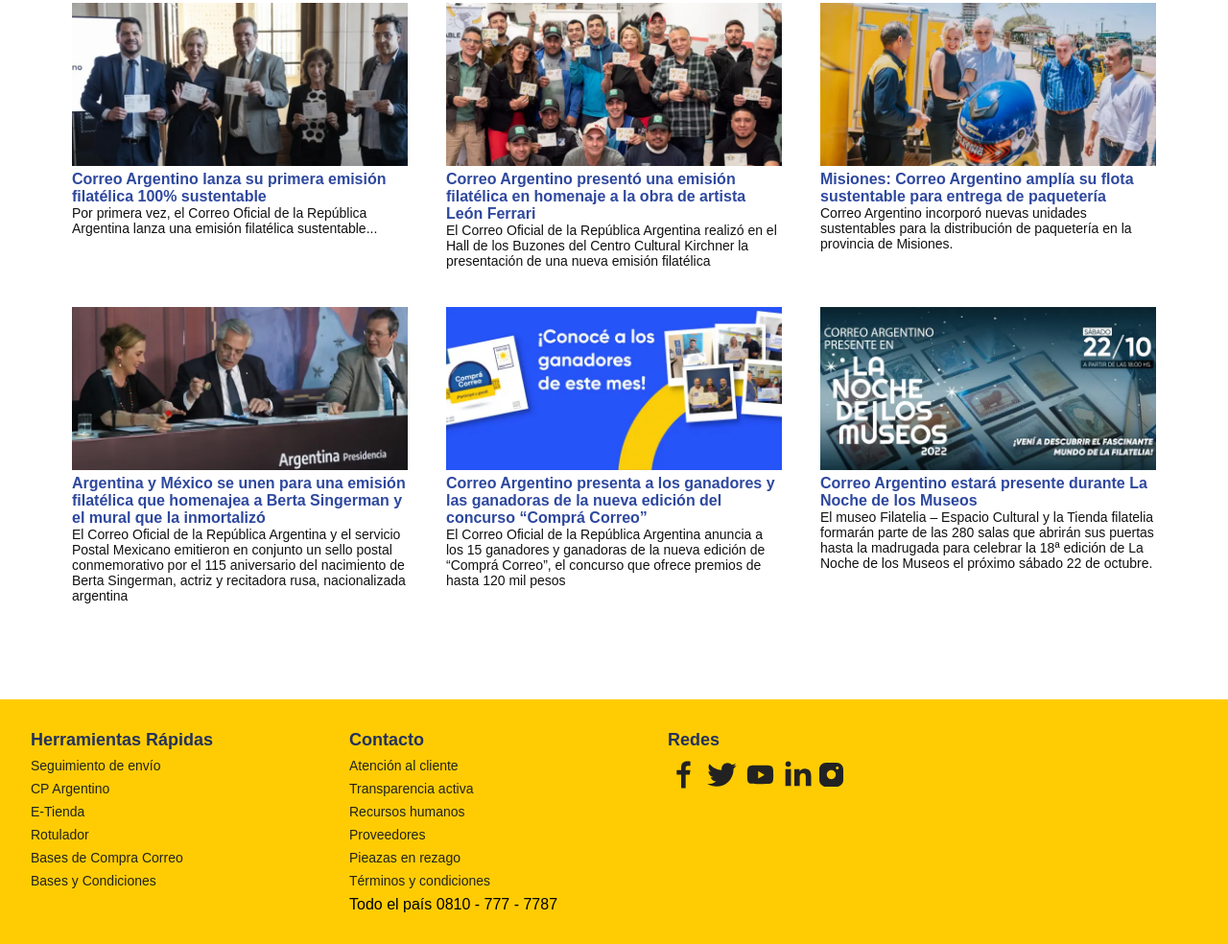
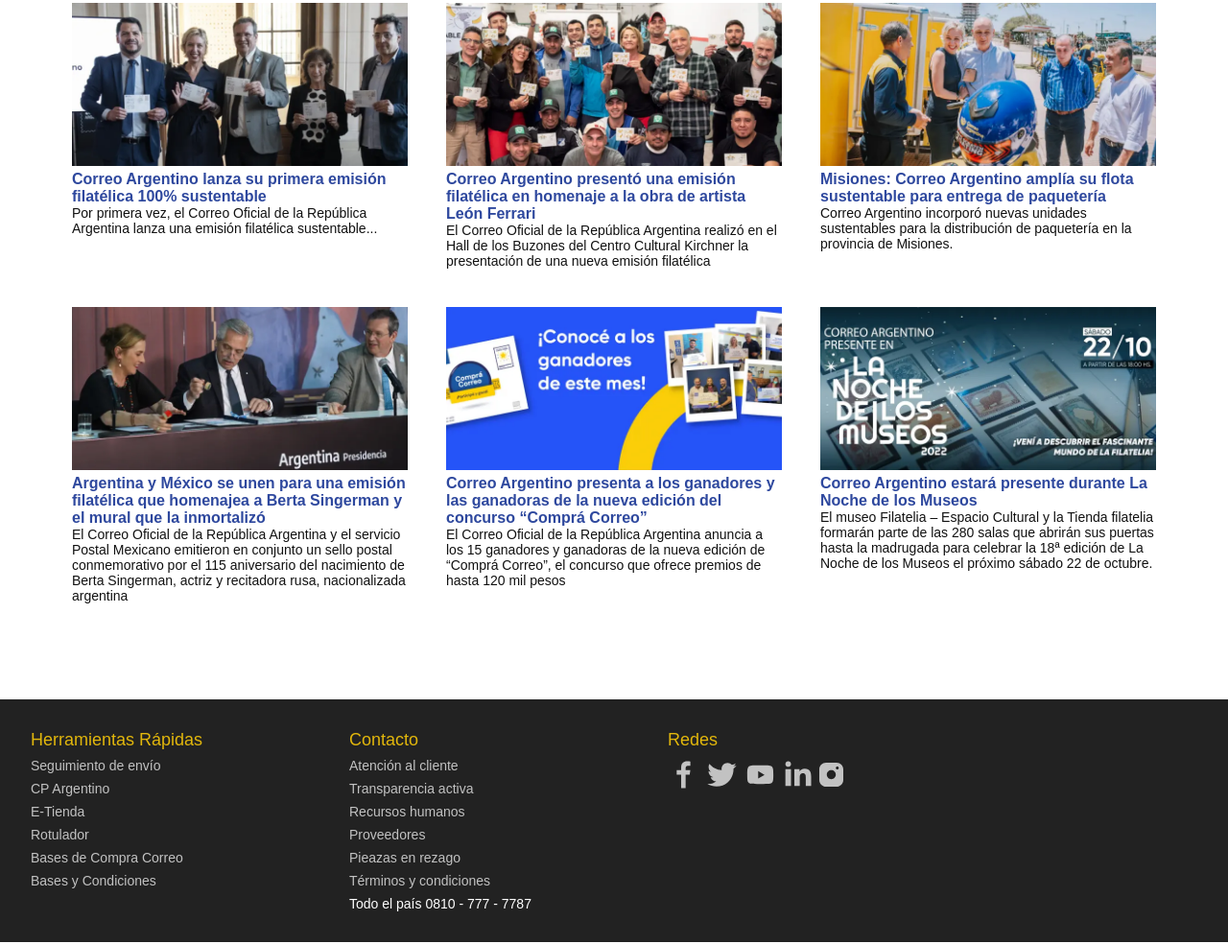
Before and after one commit to CiclistaSinLicencia/correoArgentino, a plain HTML site: page index.html in a window 1280 px wide. Shown: the part 1291-2275 px from the top of the page at 96% size. Drawn offline with Linux system fonts and the light colour scheme; a script that the page names is missing.

Commit message:
nuevo footer
colores mas negros
mas legible

```diff
--- a/style.css
+++ b/style.css
@@ -343,7 +343,7 @@ color: #111;
 .footer-wrapper{
 width: 100%;
 height: 100%;
-background-color: var(--clr-naranjaCorreo-300);
+background-color: #222;
 }
 
 .footer-ctn{
@@ -365,31 +365,34 @@ padding-bottom: 2em;
   transition: 0.2s;
   width: 35px;
   height: 35px;
-  fill: #222;
+  fill: #c2c2c2;
 
 }
 
 .footer-ctn-redes svg:hover{
-  fill: #666;
+  fill: white;
 }
 #instagram{
   width: 25px;
 }
 
 .footer-column-title{
-  color: var(--clr-azulCorreo-500);
-  font-weight: 600;
+  color: var(--clr-naranjaCorreo-400);
+  font-weight: 500;
   font-size: 18px;
 }
-.footer-column a{
-  color: #222;
+.footer-column a,p{
+  color: #c2c2c2;
   text-decoration: none;
   font-weight: 500;
   font-size: 14px;
   transition: 0.2s;
 }
+.footer-column p{
+color: white;
+}
 .footer-column a:hover{
-  color: #666;
+  color: white;
 }
 
 /*----------End----------
```
